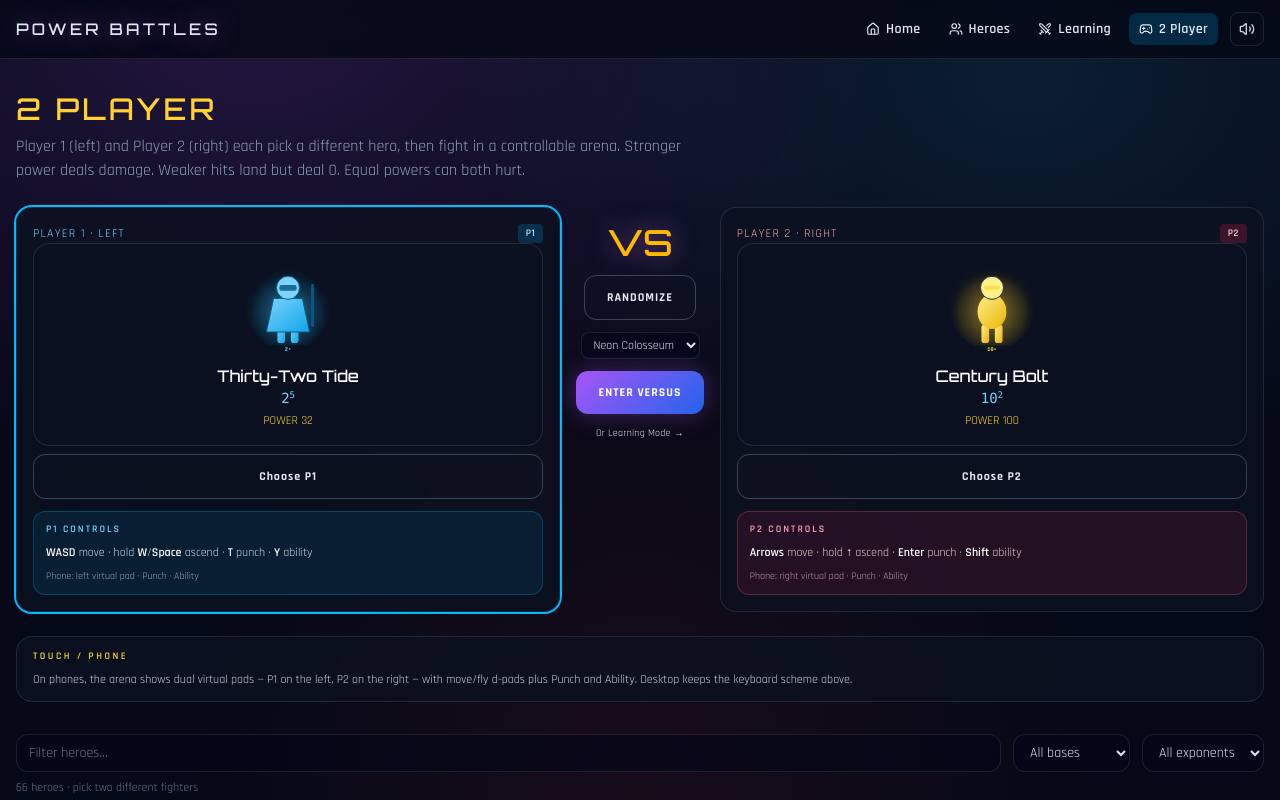
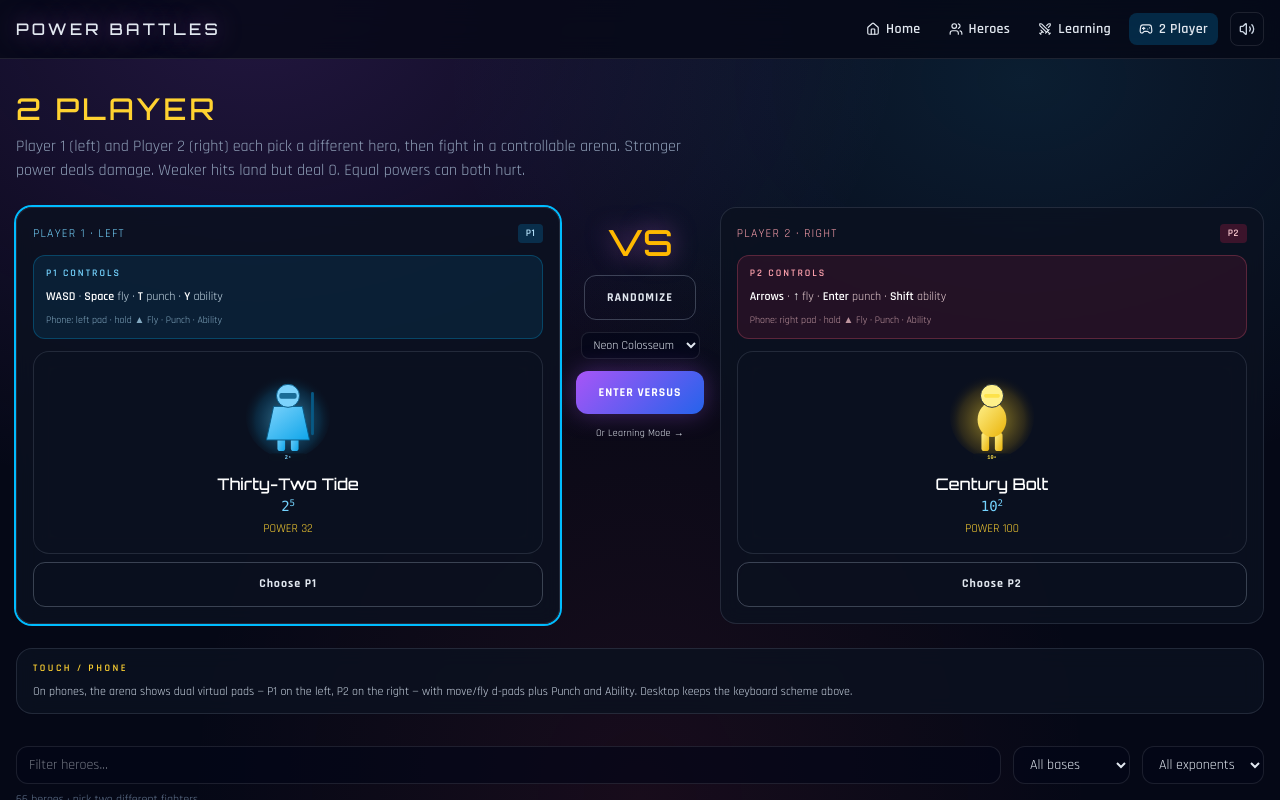
Before and after one commit to omaisomar929-art/superpower-battles, a React (Vite) app: page /versus in a window 1280 px wide. Both pictures are taken after a click on the button "RANDOMIZE". Shown: the top 800 px of the page. Built offline with nearby package versions, Linux system fonts and the light colour scheme.

Commit message:
Show per-player fly control labels above each side
Relabel versus select and arena HUD so P1/P2 bindings sit above each fighter, use "fly" instead of ascend, and mark the touch up pad as Fly.

Co-authored-by: warshaa961 <warshaa961@gmail.com>

```diff
--- a/src/pages/Versus.tsx
+++ b/src/pages/Versus.tsx
@@ -129,24 +129,28 @@ export function Versus() {
               P1
             </span>
           </div>
+          <div className="mt-3 rounded-xl border border-sky-400/25 bg-sky-500/10 px-3 py-2.5">
+            <p className="text-[10px] font-semibold uppercase tracking-[0.2em] text-sky-300">P1 controls</p>
+            <p className="mt-1.5 text-xs leading-relaxed text-sky-100/90">
+              <span className="font-semibold text-white">WASD</span> ·{' '}
+              <span className="font-semibold text-white">Space</span> fly ·{' '}
+              <span className="font-semibold text-white">T</span> punch ·{' '}
+              <span className="font-semibold text-white">Y</span> ability
+            </p>
+            <p className="mt-1.5 text-[10px] text-sky-200/70">
+              Phone: left pad · hold ▲ Fly · Punch · Ability
+            </p>
+          </div>
           {fighterA ? (
-            <HeroCard hero={fighterA} compact />
+            <div className="mt-3">
+              <HeroCard hero={fighterA} compact />
+            </div>
           ) : (
             <p className="py-10 text-center text-slate-500">Select Player 1</p>
           )}
           <button type="button" className="btn-secondary mt-2 w-full text-xs" onClick={() => setPicking('a')}>
             Choose P1
           </button>
-          <div className="mt-3 rounded-xl border border-sky-400/25 bg-sky-500/10 px-3 py-2.5">
-            <p className="text-[10px] font-semibold uppercase tracking-[0.2em] text-sky-300">P1 controls</p>
-            <p className="mt-1.5 text-xs leading-relaxed text-sky-100/90">
-              <span className="font-semibold text-white">WASD</span> move · hold{' '}
-              <span className="font-semibold text-white">W</span>/<span className="font-semibold text-white">Space</span>{' '}
-              ascend · <span className="font-semibold text-white">T</span> punch ·{' '}
-              <span className="font-semibold text-white">Y</span> ability
-            </p>
-            <p className="mt-1.5 text-[10px] text-sky-200/70">Phone: left virtual pad · Punch · Ability</p>
-          </div>
         </div>
 
         <div className="flex flex-col items-center gap-3 py-4">
@@ -180,24 +184,28 @@ export function Versus() {
               P2
             </span>
           </div>
+          <div className="mt-3 rounded-xl border border-rose-400/25 bg-rose-500/10 px-3 py-2.5">
+            <p className="text-[10px] font-semibold uppercase tracking-[0.2em] text-rose-300">P2 controls</p>
+            <p className="mt-1.5 text-xs leading-relaxed text-rose-100/90">
+              <span className="font-semibold text-white">Arrows</span> ·{' '}
+              <span className="font-semibold text-white">↑</span> fly ·{' '}
+              <span className="font-semibold text-white">Enter</span> punch ·{' '}
+              <span className="font-semibold text-white">Shift</span> ability
+            </p>
+            <p className="mt-1.5 text-[10px] text-rose-200/70">
+              Phone: right pad · hold ▲ Fly · Punch · Ability
+            </p>
+          </div>
           {fighterB ? (
-            <HeroCard hero={fighterB} compact />
+            <div className="mt-3">
+              <HeroCard hero={fighterB} compact />
+            </div>
           ) : (
             <p className="py-10 text-center text-slate-500">Select Player 2</p>
           )}
           <button type="button" className="btn-secondary mt-2 w-full text-xs" onClick={() => setPicking('b')}>
             Choose P2
           </button>
-          <div className="mt-3 rounded-xl border border-rose-400/25 bg-rose-500/10 px-3 py-2.5">
-            <p className="text-[10px] font-semibold uppercase tracking-[0.2em] text-rose-300">P2 controls</p>
-            <p className="mt-1.5 text-xs leading-relaxed text-rose-100/90">
-              <span className="font-semibold text-white">Arrows</span> move · hold{' '}
-              <span className="font-semibold text-white">↑</span> ascend ·{' '}
-              <span className="font-semibold text-white">Enter</span> punch ·{' '}
-              <span className="font-semibold text-white">Shift</span> ability
-            </p>
-            <p className="mt-1.5 text-[10px] text-rose-200/70">Phone: right virtual pad · Punch · Ability</p>
-          </div>
         </div>
       </div>
 
--- a/src/versus/TouchPads.tsx
+++ b/src/versus/TouchPads.tsx
@@ -96,8 +96,8 @@ function PlayerPad({
       <div className="grid grid-cols-3 grid-rows-3 gap-1 sm:gap-1.5">
         <span />
         <DirBtn
-          label="▲"
-          ariaLabel={`${label} up / fly`}
+          label="FLY"
+          ariaLabel={`${label} fly`}
           accent={accent}
           onHold={(on) => onDirChange(side, { up: true }, on)}
         />
@@ -143,7 +143,7 @@ function DirBtn({
     <button
       type="button"
       aria-label={ariaLabel}
-      className="versus-touch-btn flex h-10 w-10 items-center justify-center rounded-xl border text-sm font-bold sm:h-12 sm:w-12"
+      className={`versus-touch-btn flex h-10 w-10 items-center justify-center rounded-xl border font-bold sm:h-12 sm:w-12 ${label.length > 1 ? 'text-[9px] tracking-wide sm:text-[10px]' : 'text-sm'}`}
       style={{
         touchAction: 'none',
         borderColor: `${accent}77`,
--- a/src/versus/VersusArena.tsx
+++ b/src/versus/VersusArena.tsx
@@ -418,20 +418,20 @@ export function VersusArena({ fighterA, fighterB, arena = 'neon-colosseum', onEx
         {/* HUD */}
         <div className="mb-2 grid grid-cols-[1fr_auto_1fr] items-start gap-2 sm:mb-3 sm:items-center sm:gap-3">
           <div>
+            <p className="mb-1 text-[10px] leading-snug text-sky-300/90">
+              WASD · Space fly · T punch · Y ability
+            </p>
             <HudBar hero={fighterA} hp={p1.hp} fx={fxA} align="left" label="P1 · LEFT" />
-            <p className="mt-1 hidden text-[10px] leading-snug text-sky-300/80 sm:block">
-              WASD · hold W/Space ascend · T punch · Y ability
-            </p>
           </div>
           <div className="text-center">
             <div className="font-display text-xl text-amber-300 tabular-nums sm:text-2xl">{timeLeft}s</div>
             <div className="text-[10px] tracking-widest text-slate-500">VS</div>
           </div>
           <div>
+            <p className="mb-1 text-right text-[10px] leading-snug text-rose-300/90">
+              Arrows · ↑ fly · Enter punch · Shift ability
+            </p>
             <HudBar hero={fighterB} hp={p2.hp} fx={fxB} align="right" label="P2 · RIGHT" />
-            <p className="mt-1 hidden text-[10px] leading-snug text-rose-300/80 sm:block sm:text-right">
-              Arrows · Enter punch · Shift ability
-            </p>
           </div>
         </div>
 
@@ -557,13 +557,12 @@ export function VersusArena({ fighterA, fighterB, arena = 'neon-colosseum', onEx
             <span className="rounded bg-sky-500/25 px-2 py-0.5 text-[10px] font-semibold text-sky-100">P1</span>
           </div>
           <p className="mt-2 leading-relaxed">
-            <span className="font-semibold text-white">WASD</span> · hold{' '}
-            <span className="font-semibold text-white">W</span>/<span className="font-semibold text-white">Space</span>{' '}
-            ascend · <span className="font-semibold text-white">S</span> descend ·{' '}
+            <span className="font-semibold text-white">WASD</span> ·{' '}
+            <span className="font-semibold text-white">Space</span> fly ·{' '}
             <span className="font-semibold text-white">T</span> punch ·{' '}
             <span className="font-semibold text-white">Y</span> ability
           </p>
-          <p className="mt-1.5 text-[10px] text-sky-200/70">Touch: left d-pad (hold ▲ ascend) · Punch · Ability</p>
+          <p className="mt-1.5 text-[10px] text-sky-200/70">Touch: left d-pad · hold ▲ Fly · Punch · Ability</p>
         </div>
         <div className="rounded-2xl border border-rose-400/30 bg-rose-500/10 p-3 text-xs text-slate-200 sm:p-4">
           <div className="flex items-center justify-between gap-2">
@@ -571,13 +570,12 @@ export function VersusArena({ fighterA, fighterB, arena = 'neon-colosseum', onEx
             <span className="rounded bg-rose-500/25 px-2 py-0.5 text-[10px] font-semibold text-rose-100">P2</span>
           </div>
           <p className="mt-2 leading-relaxed">
-            <span className="font-semibold text-white">Arrows</span> · hold{' '}
-            <span className="font-semibold text-white">↑</span> ascend ·{' '}
-            <span className="font-semibold text-white">↓</span> descend ·{' '}
+            <span className="font-semibold text-white">Arrows</span> ·{' '}
+            <span className="font-semibold text-white">↑</span> fly ·{' '}
             <span className="font-semibold text-white">Enter</span> punch ·{' '}
             <span className="font-semibold text-white">Shift</span> ability
           </p>
-          <p className="mt-1.5 text-[10px] text-rose-200/70">Touch: right d-pad (hold ▲ ascend) · Punch · Ability</p>
+          <p className="mt-1.5 text-[10px] text-rose-200/70">Touch: right d-pad · hold ▲ Fly · Punch · Ability</p>
         </div>
         <p className="text-[11px] text-slate-500 sm:col-span-2">{VERSUS_RULES_COPY}</p>
       </div>
```
Also changed, not shown: 1 other file (tests, documents, lock files or other folders).
